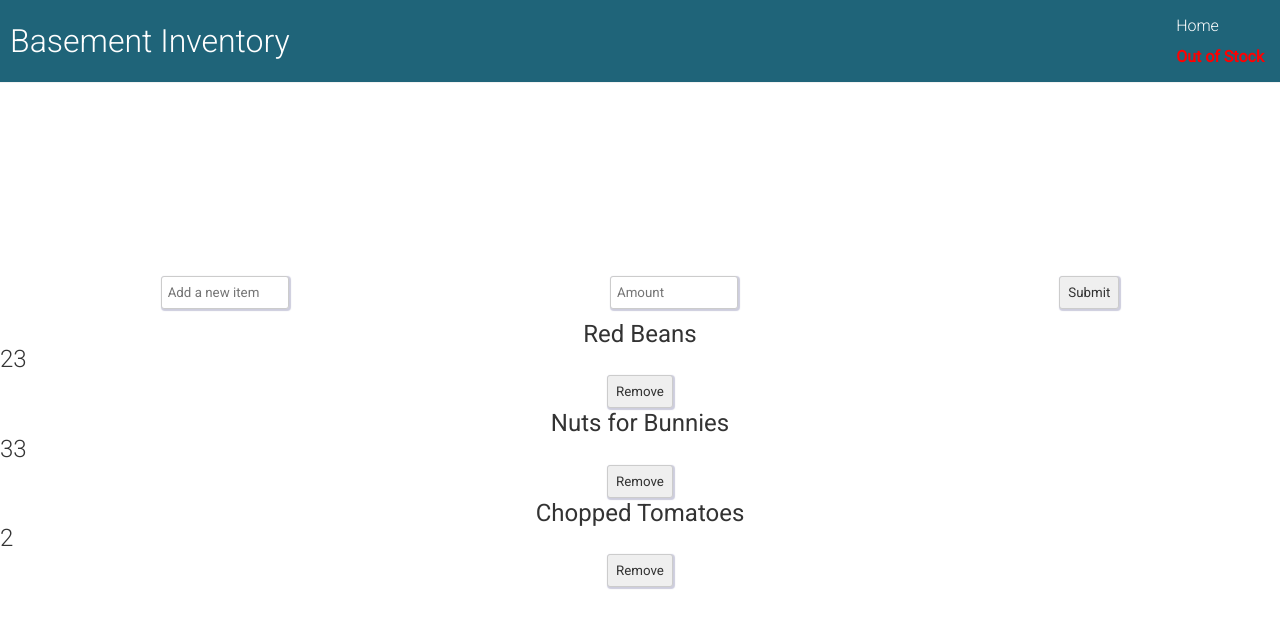
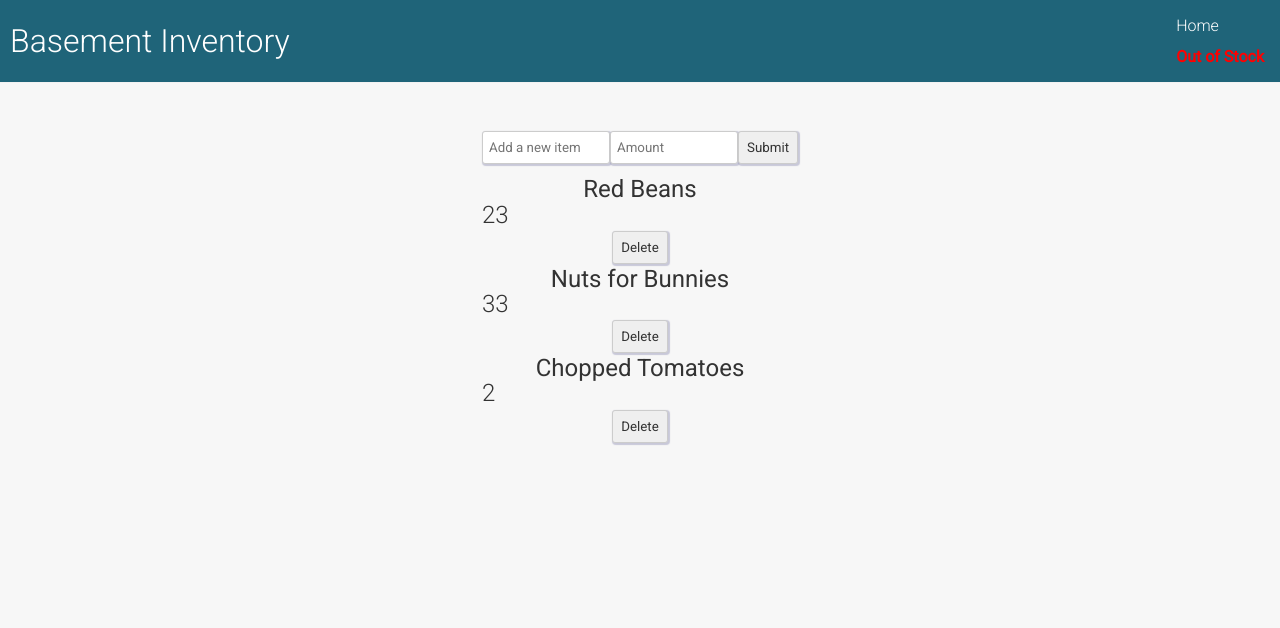
Before and after one commit to vhelfrih/basement-inventory, a React (Create React App) app: page / in a window 1280 px wide. Shown: the top 628 px of the page. Built offline with nearby package versions, Linux system fonts and the light colour scheme.

Commit message:
delete function added

```diff
--- a/package.json
+++ b/package.json
@@ -9,6 +9,7 @@
     "react": "^17.0.1",
     "react-dom": "^17.0.1",
     "react-scripts": "4.0.3",
+    "uuid": "^8.3.2",
     "web-vitals": "^1.1.0"
   },
   "scripts": {
--- a/src/AddItem.js
+++ b/src/AddItem.js
@@ -1,31 +1,36 @@
 import React, { useState, useContext } from 'react';
 import { ItemContext } from './ItemContext';
+import { v1 as uuidv1 } from 'uuid';
 
 const AddItem = () => {
   const [name, setName] = useState('');
   const [amount, setAmount] = useState('');
-  const [items, setItems] = useContext(ItemContext);
+  const { addItem } = useContext(ItemContext);
 
   const updateName = (e) => {
     setName(e.target.value)
-  }
+  };
 
   const updateAmount = (e) => {
     setAmount(e.target.value)
-  }
+  };
 
-  const addItem = (e) => {
+  const submitHandler = (e) => {
     e.preventDefault();
-    setItems(prevItems => [...prevItems, {name: name, amount: amount}])
-  }
+    addItem({
+      name: name,
+      amount: amount,
+      id: uuidv1() // <-- new GUID here!!
+    });
+  };
 
   return (
-      <form className="new-item" onSubmit={addItem}>
+      <form className="new-item" onSubmit={submitHandler}>
         <input type="text" name="name" value={name} onChange={updateName} placeholder="Add a new item"/>
         <input type="text" name="amount" value={amount} onChange={updateAmount} placeholder="Amount"/>
         <button>Submit</button>
       </form>
    );
-}
+};
 
 export default AddItem;
--- a/src/App.js
+++ b/src/App.js
@@ -1,6 +1,3 @@
-//         <Navbar />
-//         <div className="content">
-
 import React from "react";
 import "./index.css";
 import Navbar from "./Navbar";
@@ -20,6 +17,6 @@ function App() {
       </div>
     </ItemProvider>
   );
-}
+};
 
 export default App;
--- a/src/Item.js
+++ b/src/Item.js
@@ -1,14 +1,16 @@
-import React from 'react';
+import React, { useState, useContext } from 'react';
+import { ItemContext } from './ItemContext';
 
-const Item = ({name, amount}) => {
+const Item = ({name, amount, id }) => {
+  const { deleteItem } = useContext(ItemContext);
 
   return (
     <div>
       <h3>{name}</h3>
       <p>{amount}</p>
-      <button>Remove</button>
+      <button onClick={() => deleteItem(id)} className="delete-btn">Delete</button>
     </div>
-   );
-}
+  );
+};
 
 export default Item;
--- a/src/ItemContext.js
+++ b/src/ItemContext.js
@@ -1,27 +1,45 @@
 import React, { useState, createContext } from 'react';
+import { v1 as uuidv1 } from 'uuid';
+// export const ItemContext = createContext();
 
-export const ItemContext = createContext();
+export const ItemContext = createContext({
+  items: [],
+  addItem: () => {},
+  deleteItem: () => {}
+});
 
-export const ItemProvider = (props) => {
-  const [items, setItems] = useState([
+const initialState = [
   {
     name: "Red Beans",
     amount: 23,
-      id: 1
+    id: uuidv1()
   },
   {
     name: "Nuts for Bunnies",
     amount: 33,
-      id: 2
+    id: uuidv1()
   },
   {
     name: "Chopped Tomatoes",
     amount: 2,
-      id: 3
+    id: uuidv1()
   }
-]);
+];
+
+export const ItemProvider = (props) => {
+  const [items, setItems] = useState(initialState);
+  const addItem = (item) => setItems((items) => [...items, item]);
+
+  const deleteItem = (id) => setItems((items) => items.filter((item) => item.id !== id));
+
+  const value = {
+    items,
+    addItem,
+    deleteItem
+  };
+
   return (
-      <ItemContext.Provider value={[items, setItems]} >
+      <ItemContext.Provider value={value} >
         {props.children}
       </ItemContext.Provider>
    );
--- a/src/ItemsList.js
+++ b/src/ItemsList.js
@@ -3,15 +3,20 @@ import Item from './Item';
 import { ItemContext } from './ItemContext';
 
 const ItemsList = () => {
-  const [items, setItems] = useContext(ItemContext);
+  const { items } = useContext(ItemContext);
 
   return (
     <div className="items-list">
       {items.map(item => (
-        <Item name={item.name} amount={item.amount} key={item.id} />
+        <Item
+          key={item.id} // <-- Static React key to item
+          id={item.id} // <-- Pass id as prop for delete handler to use
+          name={item.name}
+          amount={item.amount}
+        />
       ))}
     </div>
    );
-}
+};
 
 export default ItemsList;
--- a/src/Navbar.js
+++ b/src/Navbar.js
@@ -2,7 +2,7 @@ import React, { useContext } from 'react';
 import { ItemContext } from './ItemContext';
 
 const Navbar = () => {
-  const [items, setItems] = useContext(ItemContext);
+  const { items, setItems } = useContext(ItemContext);
   return (
     <div className="navbar" >
       <h1>Basement Inventory</h1>
@@ -12,6 +12,6 @@ const Navbar = () => {
       </div>
     </div>
    );
-}
+};
 
 export default Navbar;
--- a/src/index.css
+++ b/src/index.css
@@ -9,10 +9,11 @@
   height: auto;
 }
 
-body {
-  background-color: white;
+  body {
+  background-color: #f7f7f7;
   display: flex;
   flex-direction: column;
+  align-items: center;
   min-height: 100vh;
 }
 
@@ -21,6 +22,7 @@ body {
   display: flex;
   position: fixed;
   top: 0;
+  left: 0;
   align-items: center;
   width: 100vw;
   margin: auto;
@@ -89,7 +91,6 @@ button {
   max-width: 8rem;
 }
 
-
 .items-list h3{
   margin: 6px auto;
   font-size: 1.5rem;
```
Also changed, not shown: 1 other file (tests, documents, lock files or other folders). Lines whose indentation alone changed are shown as unchanged.
